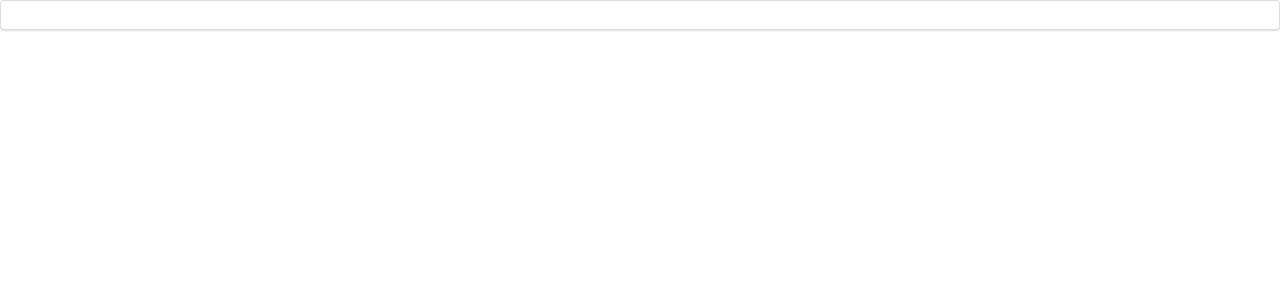
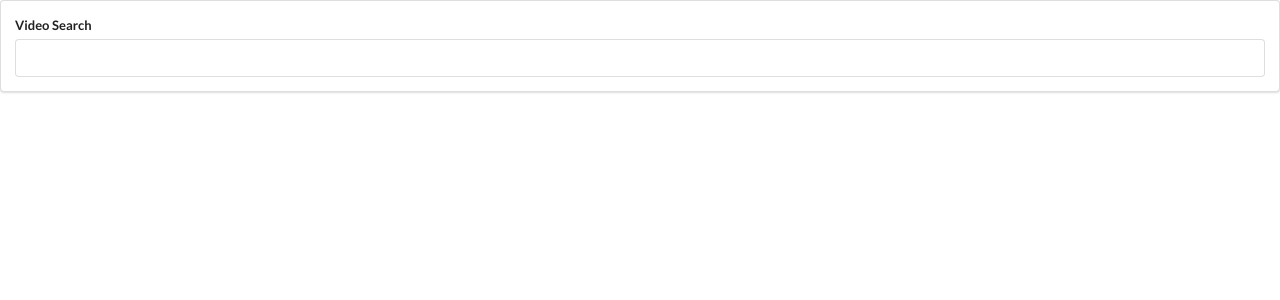
Before and after one commit to syedishmam/youtube-video-browser, a React (Create React App) app in the folder videos/: page / in a window 1280 px wide. Shown: the top 300 px of the page. Built offline with nearby package versions, Linux system fonts and the light colour scheme.

Commit message:
Add form field for search

```diff
--- a/videos/src/components/SearchBar.js
+++ b/videos/src/components/SearchBar.js
@@ -3,8 +3,13 @@ import React from 'react';
 class SearchBar extends React.Component {
     render() {
         return (
-            <div className="ui segment">
-
+            <div className="search-bar ui segment">
+                <form className="ui form">
+                    <div className="field">
+                        <label>Video Search</label>
+                        <input type="text" />
+                    </div>
+                </form>
             </div>
         )
     }
```
